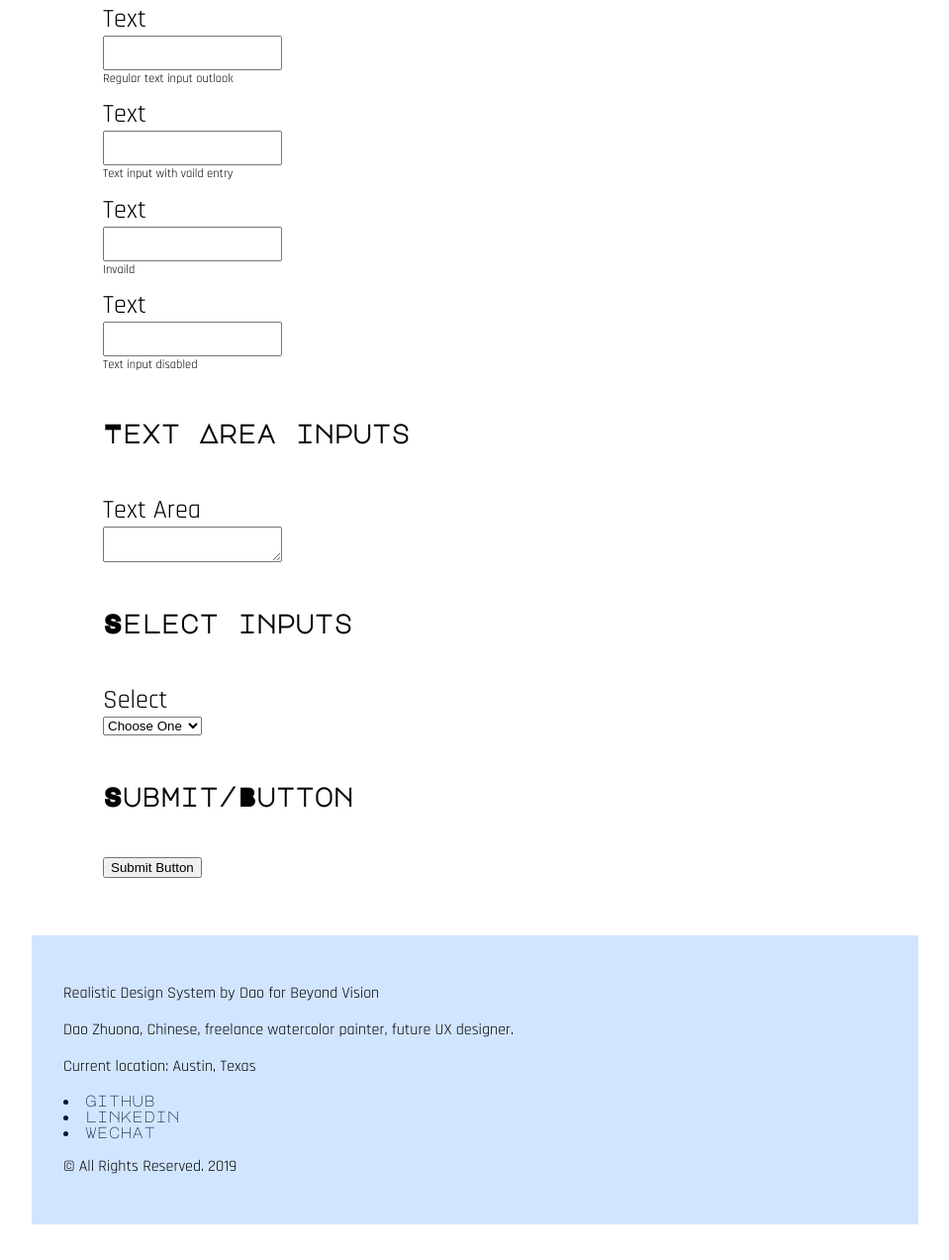
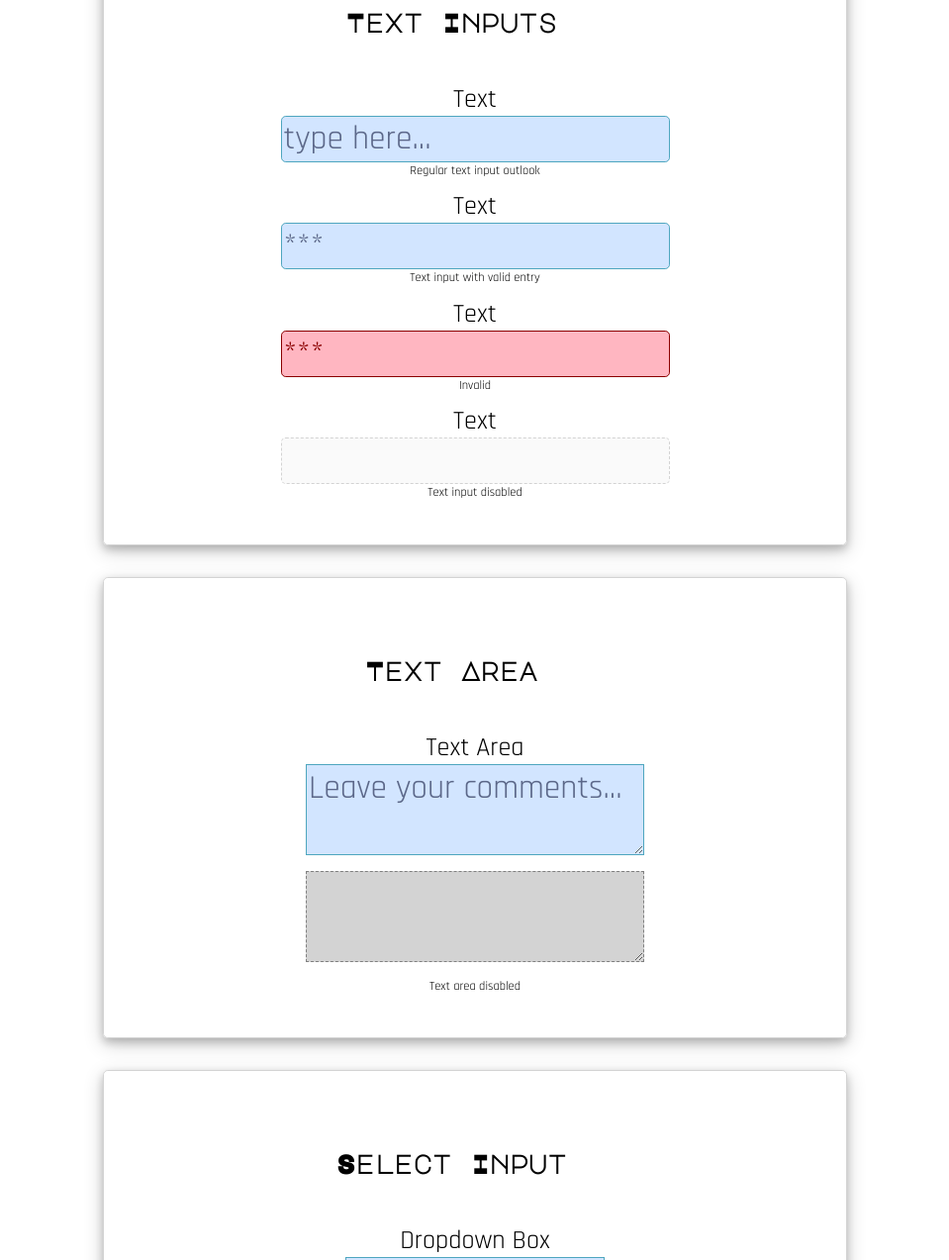
Before and after one commit to Dao-Dao/Realistic-Design-System, a plain HTML site: page components.html in a window 1280 px wide. Shown: the part 1653-2926 px from the top of the page at 99% size, without its empty margins (160-1119 px from the left). Before the commit the page ends 2890 px from the top, so only its background shows below. Drawn offline with Linux system fonts and the light colour scheme.

Commit message:
project4-1-final-edit

```diff
--- a/components.html
+++ b/components.html
@@ -93,44 +93,48 @@
 		<section>
 			<h3>Form Inputs</h3>
 			<figure class="text-input-example">
-			<h4>Text Inputs</h4>
+			<h4 class="titles-of-inputs">Text Inputs</h4>
 				<label>Text</label>
-				<input type="text" class="default-textbox">
+				<input type="text" class="default-textbox" value="type here...">
 				<p class="instruction-text">Regular text input outlook</p>
 
 				<label>Text</label>
-				<input type="text" class="vaild-textbox">
-				<p class="instruction-text">Text input with vaild entry</p>
+				<input type="text" class="valid-textbox" value="***">
+				<p class="instruction-text">Text input with valid entry</p>
 
 				<label>Text</label>
-				<input type="text" class="invaild-textbox">
-				<p class="instruction-text">Invaild</p>
+				<input type="text" class="invalid-textbox" value="***">
+				<p class="instruction-text">Invalid</p>
 
 				<label>Text</label>
-				<input type="text" class="disabled-textbox">
+				<input disabled="disabled" type="text" class="disabled-textbox">
 				<p class="instruction-text">Text input disabled</p>
 			</figure>
 
 			<figure class="text-input-example">
-				<h4>Text Area inputs</h4>
+				<h4 class="titles-of-inputs">Text Area</h4>
 				<label>Text Area</label>
-				<textarea></textarea>
+				<textarea>Leave your comments...</textarea>
+				<textarea disabled="disabled"></textarea>
+				<p class="instruction-text">Text area disabled</p>
 			</figure>
 
 			<figure class="text-input-example">
-				<h4>Select inputs</h4>
-				<label>Select</label>
-				<select>
-					<option disabled hidden selected>Choose One</option>
-					<option>Option One</option>
-					<option>Option Two</option>
-					<option>Option Three</option>
+				<h4 class="titles-of-inputs">Select Input</h4>
+				<label>Dropdown Box</label>
+				<select class="dropbox">
+					<option disabled>VR Award of 2021</option>
+					<option hidden>Choose One</option>
+					<option selected>Choose One</option>
+					<option>VR Award of 2020</option>
+					<option>VR Award of 2019</option>
+					<option>VR Award of 2018</option>
 				</select>
 			</figure>
 
 			<figure class="text-input-example">
-				<h4>Submit/Button</h4>
-				<input type="Submit" value="Submit Button">
+				<h4 class="titles-of-inputs">Submit/Button</h4>
+				<input class="submit-button-example" type="button" value="Submit">
 			</figure>
 
 		</section>
--- a/style.css
+++ b/style.css
@@ -122,9 +122,9 @@ Style Component
 .body-text-title{
 	text-align:center;
 }
-.text-box1, .text-box2, .text-box3{
-	border: 1px solid black;
-	box-shadow: 1px 1px grey;
+.text-box1, .text-box2, .text-box3, .list-eg{
+	border: 1px solid lightgrey;
+	box-shadow: 0 4px 8px 0 rgba(0, 0, 0, 0.2), 0 6px 20px 0 rgba(0, 0, 0, 0.19);
 	padding: 2rem;
 }
 .text-box1{
@@ -144,8 +144,6 @@ Style Component
 
 }
 .list-eg{
-	border: 1px solid black;
-	padding: 2rem;
 	font-size: var(--size-one-up);
 }
 /*================================================================
@@ -251,16 +249,71 @@ dialog::backdrop {
 /*================================================================
 Input Component
 ===============================================================*/
+.text-input-example{
+	align-items: center;
+	border:1px solid lightgrey;
+	border-radius: .3rem;
+	box-shadow: 0 4px 8px 0 rgba(0, 0, 0, 0.2), 0 6px 20px 0 rgba(0, 0, 0, 0.19);
+	display: flex;
+	flex-direction: column;
+	justify-content: center;
+	padding: 2rem;
+	margin-bottom: 2rem;
+}
 .instruction-text{
 	font-size: var(--size-one-down);
 	margin-top: 0;
 }
-.default-textbox, .vaild-textbox, .invaild-textbox, .disabled-textbox{
-	padding: .5rem 0;
+.default-textbox, .valid-textbox, .invalid-textbox, .disabled-textbox{
+	border:1px solid var(--color-primary);
+	border-radius: .3rem;
+	font-family: var(--font-primary);
+	font-size: var(--size-three-up);
 }
+.default-textbox, .valid-textbox{
+	border-color: var(--color-blue-dark);
+	background-color: var(--color-grey-light);
+	color: var(--color-mazarine-light);
+}
+.invalid-textbox {
+	color: darkred;
+	border-color: darkred;
+	background-color: lightpink;
+}
+.disabled-textbox{
+	border: 1px dashed lightgrey;
+}
+
+
 figure input,textarea,select{
 	display: block;
 }
+textarea, .dropbox{
+	background-color: var(--color-grey-light);
+	border-color: var(--color-blue-dark);
+	color: var(--color-mazarine-light);
+	font-family: var(--font-primary);
+	font-size: var(--size-three-up);
+	margin-bottom: 1rem;
+}
+textarea:disabled{
+	background-color: lightgrey;
+	border:1px dashed grey;
+}
+.submit-button-example{
+	font-size: var(--size-three-up);
+}
+.submit-button-example:hover{
+	border-radius: .5rem;
+	box-shadow: 0 4px 8px 0 rgba(0, 0, 0, 0.2), 0 6px 20px 0 rgba(0, 0, 0, 0.19);
+}
+.submit-button-example:focus{
+
+}
+.submit-button-example:active{
+
+}
+
 /*================================================================
 Header Component
 ===============================================================*/
```
